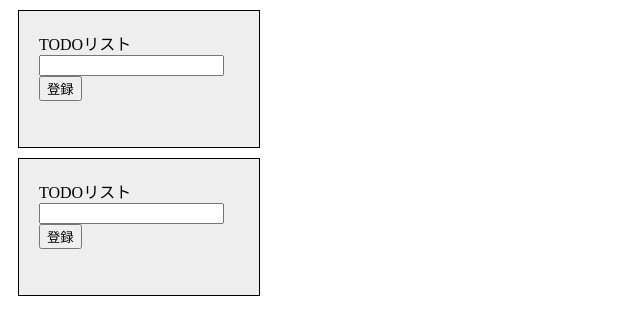
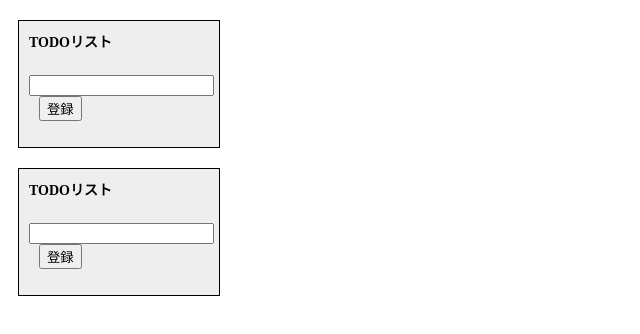
Before and after one commit to eiel/js-todo, a plain HTML site: page public/index.html in a window 1280 px wide. Shown: the whole page, without its empty margins (0-640 px from the left). Drawn offline with Linux system fonts and the light colour scheme.

Commit message:
リファクタリング

```diff
--- a/public/app.js
+++ b/public/app.js
@@ -1,11 +1,31 @@
-"use strict";
-
 var todo = (function() {
+  "use strict";
   var keyCode = { ENTER: 13 };
 
-  var TaskView = function(task,onDone) {
+  var Todo = function(view) {
+    this.tasks = [];
+    this.counter = 0;
+    this.view = view;
+  };
+  Todo.prototype = {
+    createTask: function (title) {
+      this.tasks.push({id: this.counter, title: title, isDone: false});
+      this.counter++;
+      this.view.render();
+    },
+    done: function(task) {
+      this.tasks.forEach(function (t) {
+        if (t.id === task.id) {
+          task.isDone = true;
+        }
+      });
+      this.view.render();
+    }
+  };
+
+  var TaskView = function(task, todo) {
     this.task = task;
-    this.onDone = onDone;
+    this.todo = todo;
   };
   TaskView.prototype = {
     render: function () {
@@ -18,12 +38,12 @@ var todo = (function() {
         del.appendChild(text);
         elem.appendChild(del);
       } else {
-        var button = document.createElement('button');
-        button.appendChild(document.createTextNode('完了'));
+        var button = document.createElement("button");
+        button.appendChild(document.createTextNode("完了"));
         var that = this;
-        button.addEventListener('click',function() {
-          that.onDone(that.task);
-        });
+        button.addEventListener("click", function() {
+          that.todo.done(that.task);
+        }, false, this);
         elem.appendChild(text);
         elem.appendChild(button);
       }
@@ -32,24 +52,24 @@ var todo = (function() {
     }
   };
 
-  var TodoInputView = function (onClick){
-    this.onClick = onClick;
+  var TodoInputView = function (todo){
+    this.todo = todo;
   };
   TodoInputView.prototype = {
     render: function () {
-      var that = this;
+      var todo = this.todo;
       var input = document.createElement("input");
-      input.setAttribute("type","text");
+      input.setAttribute("type", "text");
       input.addEventListener("keydown", function(e) {
-        if (e.keyCode == keyCode.ENTER) {
-          that.onClick(input.value);
+        if (e.keyCode === keyCode.ENTER) {
+          todo.createTask(input.value);
         }
-      });
+      }, false);
       var button = document.createElement("button");
       button.appendChild(document.createTextNode("登録"));
       button.addEventListener("click", function(e) {
-        that.onClick(input.value);
-      });
+        todo.createTask(input.value);
+      }, false);
       var docfrag = document.createDocumentFragment();
       docfrag.appendChild(input);
       docfrag.appendChild(button);
@@ -57,70 +77,43 @@ var todo = (function() {
     }
   };
 
-  var TodoView = function(e) {
+  var TodoViewController = function(e) {
     this.counter = 0;
     this.elem = e;
-    this.tasks = [];
+    this.todo = new Todo(this);
   };
-  TodoView.prototype = {
-    tasks: [],
-    createTask: function (text) {
-      this.tasks.push({
-        no: this.counter,
-        title: text,
-        isDone: false
-      });
-      this.counter++;
-      this.render();
-    },
-    done: function (task) {
-      this.tasks.forEach(function (t) {
-        if (t.no == task.no) {
-          task.isDone = true;
-        }
-      });
-      this.render();
-    },
+  TodoViewController.prototype = {
     clear: function () {
       while(this.elem.firstChild){ this.elem.removeChild(this.elem.firstChild); }
     },
     renderHeader: function () {
       var h1 = document.createElement("h1");
-      return h1.appendChild(document.createTextNode("TODOリスト"));
-    },
-    onCreate: function() {
-      var that = this;
-      return function(n) { return that.createTask(n); };
-    },
-    onDone: function() {
-      var that = this;
-      return function(n) { return that.done(n); }
+      h1.appendChild(document.createTextNode("TODOリスト"));
+      return h1;
     },
     render: function () {
       this.clear();
+      var todo = this.todo;
       var docfrag = document.createDocumentFragment();
       docfrag.appendChild(this.renderHeader());
-      var that = this;
-      docfrag.appendChild(new TodoInputView(this.onCreate()).render());
+      docfrag.appendChild(new TodoInputView(this.todo).render());
 
       var ul = document.createElement("ul");
       docfrag.appendChild(ul);
-      this.tasks.forEach(function (task) {
-        ul.appendChild(new TaskView(task,this.onDone()).render());
+      todo.tasks.forEach(function (task) {
+        ul.appendChild(new TaskView(task, todo).render());
       });
       this.elem.appendChild(docfrag);
     }
   };
   return {
-    TaskView: TaskView,
-    TodoView: TodoView,
-    TodoInputView: TodoInputView
+    TodoViewController: TodoViewController
   };
 })();
 
-addEventListener("load",function() {
+addEventListener("load", function() {
   var collection = document.getElementsByClassName("todo-list");
-  for (var i=0; i<collection.length; i++) {
-    (new todo.TodoView(collection[i])).render();
-  };
-},false);
+  for (var i = 0; i < collection.length; i++) {
+    (new todo.TodoViewController(collection[i])).render();
+  }
+}, false);
--- a/public/style.css
+++ b/public/style.css
@@ -3,14 +3,16 @@
   border-width: 1px;
   border-color: black;
   border-style: solid;
-  width: 200px;
-  padding: 20px;
+  width: 180px;
+  padding: 10px;
   margin: 10px;
+  margin-top: 20px;
 }
 
 .todo-list h1 {
-  margin-top: 4px;
   margin: 0;
+  margin-top: 0px;
+  margin-bottom: 24px;
   padding: 0;
   font-size: 14px;
 }
@@ -19,12 +21,17 @@
   margin: 0;
   margin-top: 6px;
   padding: 10px;
+  padding-bottom: 0;
 }
 
 .todo-list li {
   margin: 0;
   margin-top: 0;
   list-style-type: none;
+}
+
+.todo-list > button {
+  margin-left: 10px;
 }
 
 .todo-list .task button {
```
Also changed, not shown: public/index.html (+3 -4 lines).
